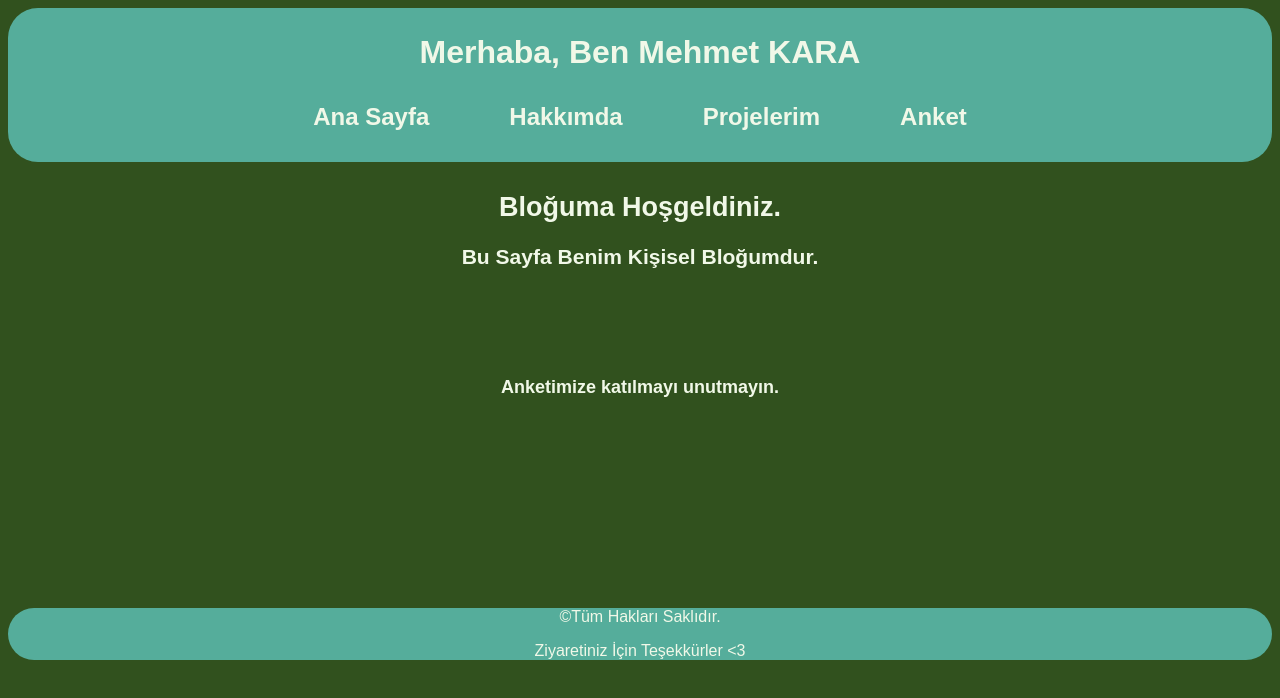
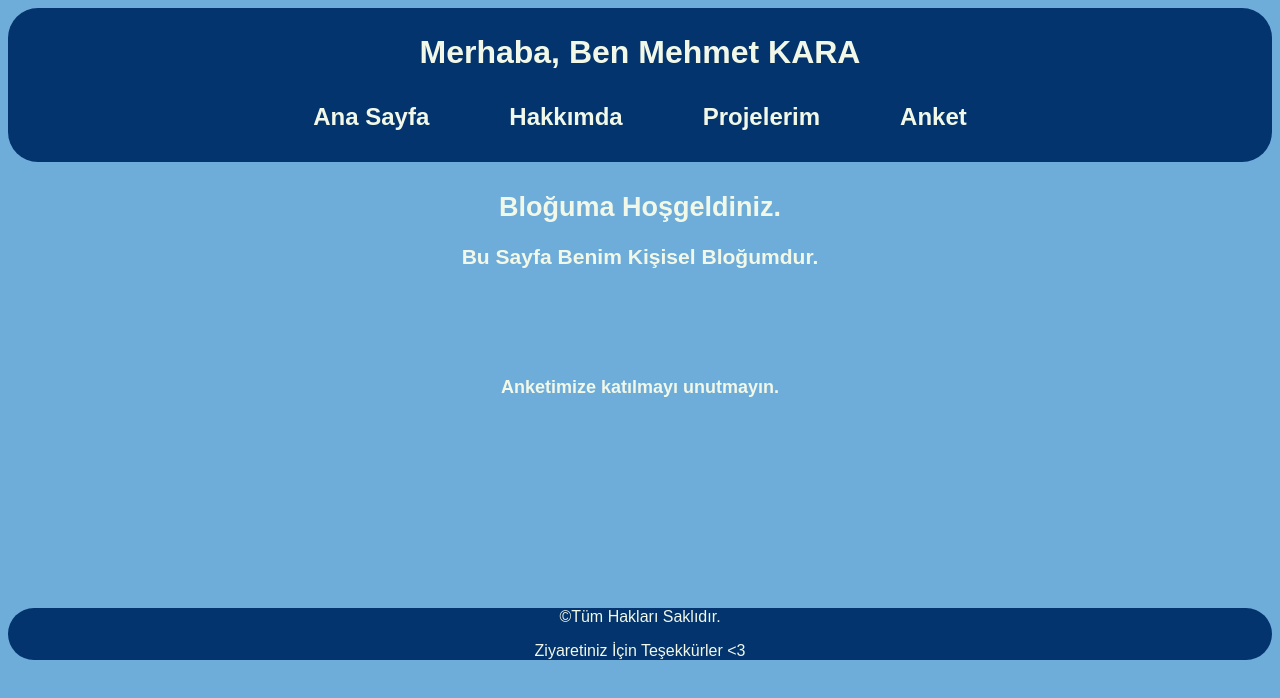
Before and after one commit to mehmetkara06/html-portfolio, a plain HTML site: page index.html in a window 1280 px wide. Drawn offline with Linux system fonts and the light colour scheme.

Commit message:
Update style.css

```diff
--- a/style.css
+++ b/style.css
@@ -1,6 +1,6 @@
 body{
     font-family:Arial, Helvetica, sans-serif;
-    background-color: #31511E;
+    background-color: #6EACDA;
 
 }
 
@@ -29,7 +29,7 @@ a:hover {
  header {
     padding-top: 5px;
     padding-bottom: 5px;
-    background-color: #55AD9B;
+    background-color: #03346E;
     color:#F1F8E8;
     text-align: center;
     border-radius: 30px;
@@ -42,7 +42,7 @@ main {
     font-size:large;
 }
 footer{
-    background-color: #55AD9B;
+    background-color: #03346E;
     color:#F1F8E8;
     text-align: center;
     border-radius: 30px;
```
